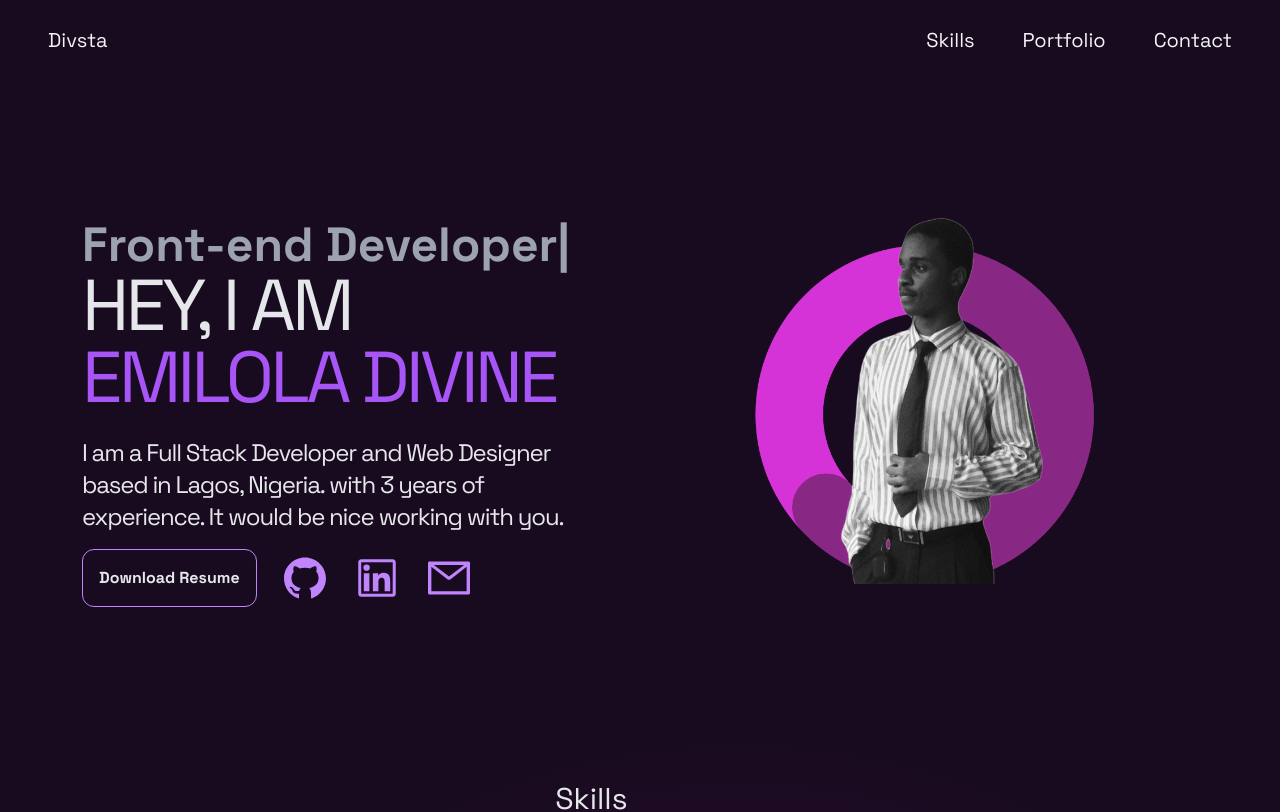
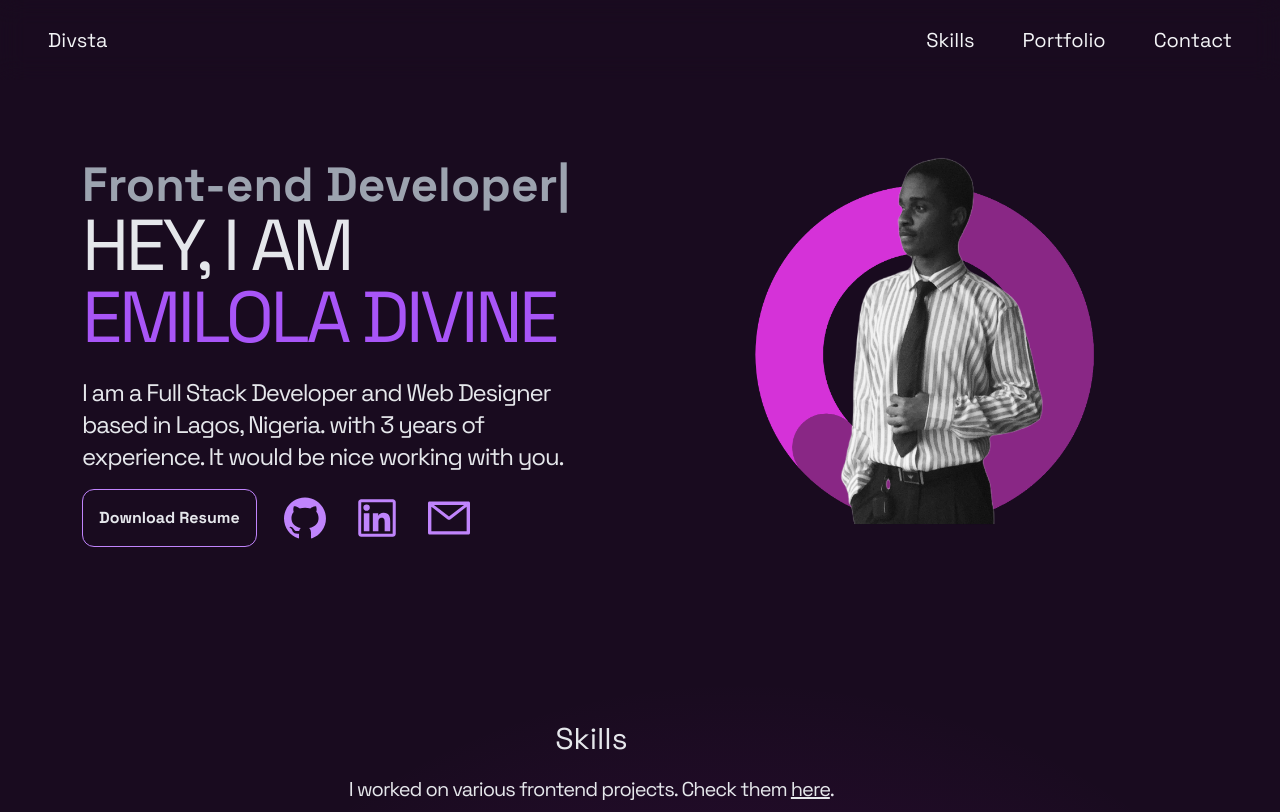
Before and after one commit to divinesta/react-portfolio, a React (Vite) app: page / in a window 1280 px wide. Shown: the top 812 px of the page. Built offline with nearby package versions, Linux system fonts and the light colour scheme.

Commit message:
adjusting image

```diff
--- a/src/components/Hero.jsx
+++ b/src/components/Hero.jsx
@@ -12,7 +12,7 @@ import { motion } from "framer-motion";
 
 const Hero = () => {
    return (
-      <div className="mt-24 max-w-[1200px] mx-auto relative">
+      <div className="mt-9 max-w-[1200px] mx-auto relative">
          <div className="grid md:grid-cols-2 place-items-center gap-8">
             <motion.div
                initial={{ opacity: 0, y: -50 }}
```
